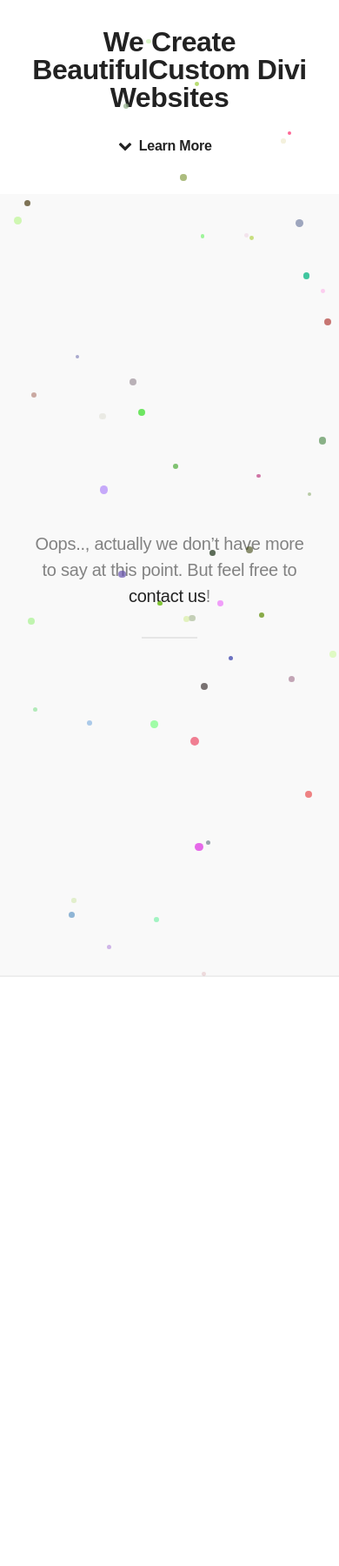
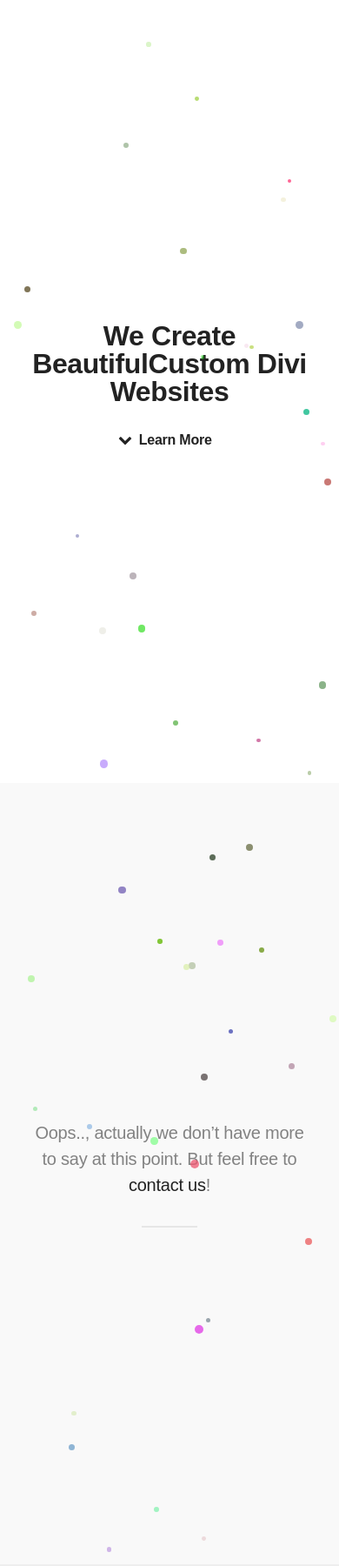
Before and after one commit to pagealchemy/pa, a Jekyll site: the page index.html, which Jekyll copies as it is, in a window 390 px wide. Shown: the whole page at 87% size. Built offline with Jekyll 4.4.1, drawn with Linux system fonts in a browser that asks for light colours; before the commit the page ends 1123 px from its top, so only the background shows below that.

Commit message:
Update main.css

```diff
--- a/css/main.css
+++ b/css/main.css
@@ -1970,7 +1970,7 @@
 		@media screen and (max-width: 980px) {
 
 			#header {
-				height: auto;
+			      /* height: auto; */
 				min-height: 0;
 			}
 
```
